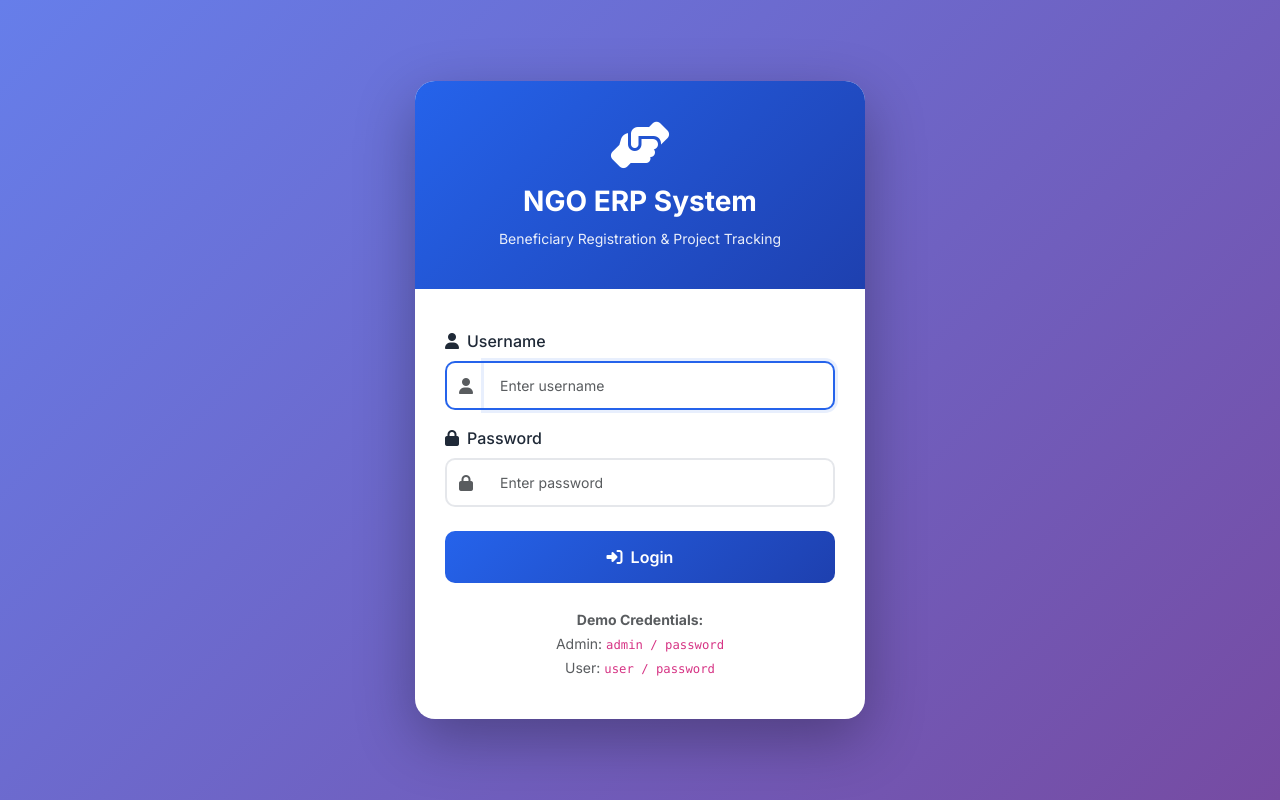
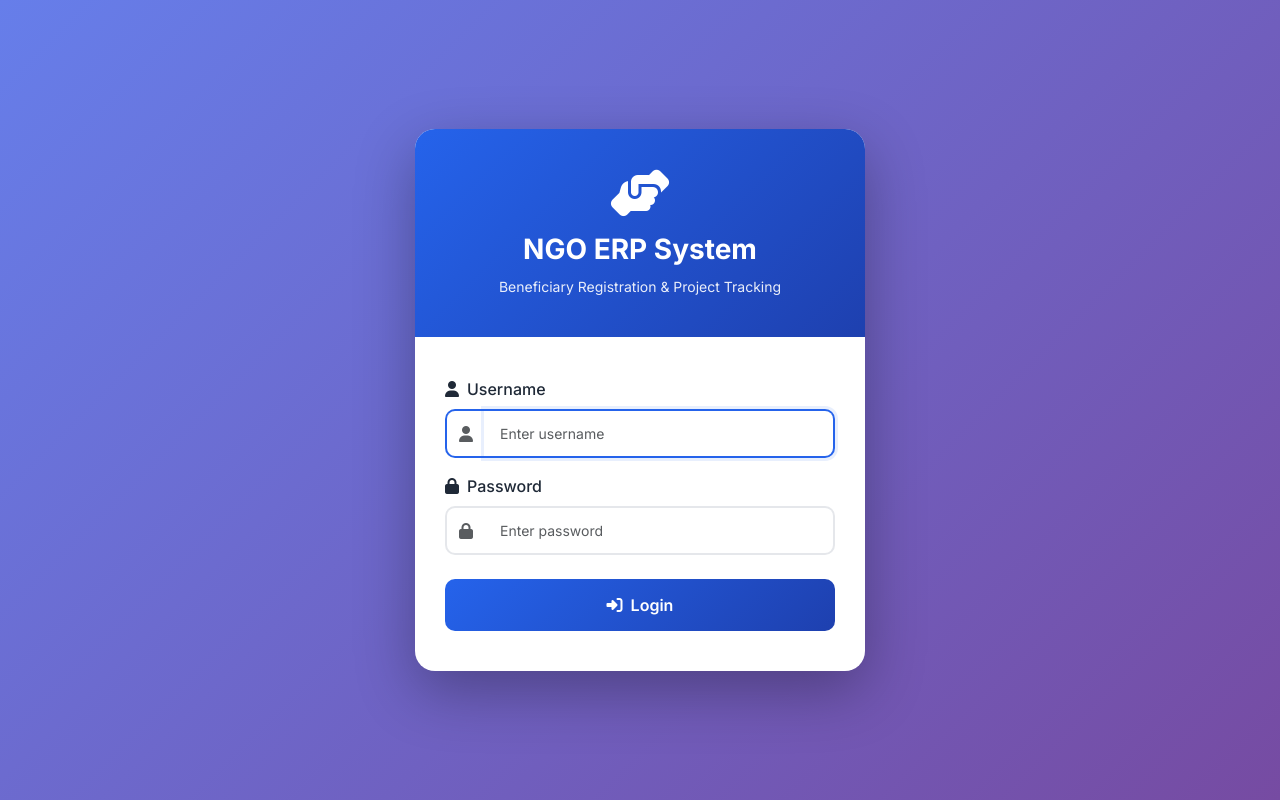
Before and after one commit to kalkidanderso/elisoft-assessment, a CodeIgniter 4 app: the page made by app/Views/auth/login.php in a window 1280 px wide. Run offline with PHP 8.4 and a stand-in for CodeIgniter, Linux system fonts and the light colour scheme; the template is opened without the code that fills it, so the values that code supplies are empty; some libraries are stand-ins or nearby versions.

Commit message:
Remove visible demo credentials from login page

```diff
--- a/app/Views/auth/login.php
+++ b/app/Views/auth/login.php
@@ -194,13 +194,7 @@
                     </button>
                 </form>
 
-                <div class="mt-4 text-center">
-                    <small class="text-muted">
-                        <strong>Demo Credentials:</strong><br>
-                        Admin: <code>admin / password</code><br>
-                        User: <code>user / password</code>
-                    </small>
-                </div>
+
             </div>
         </div>
     </div>
```
